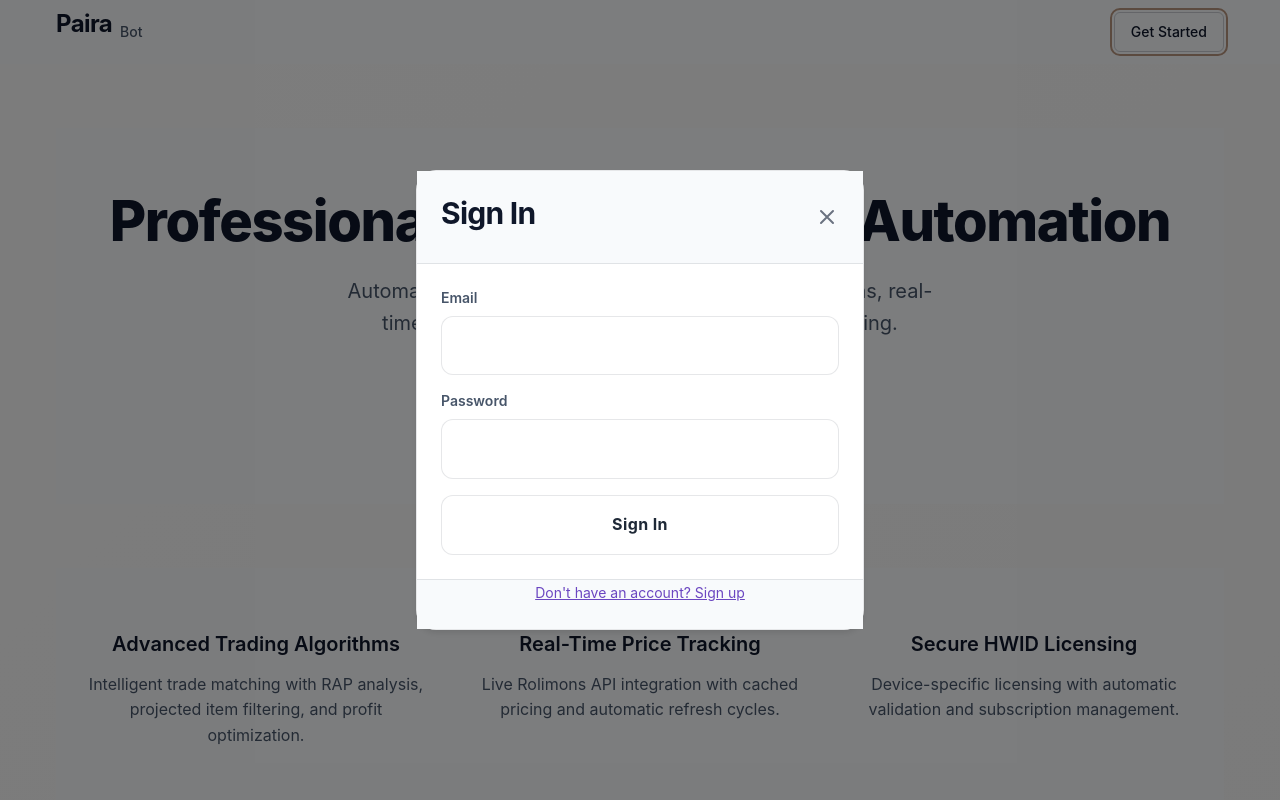
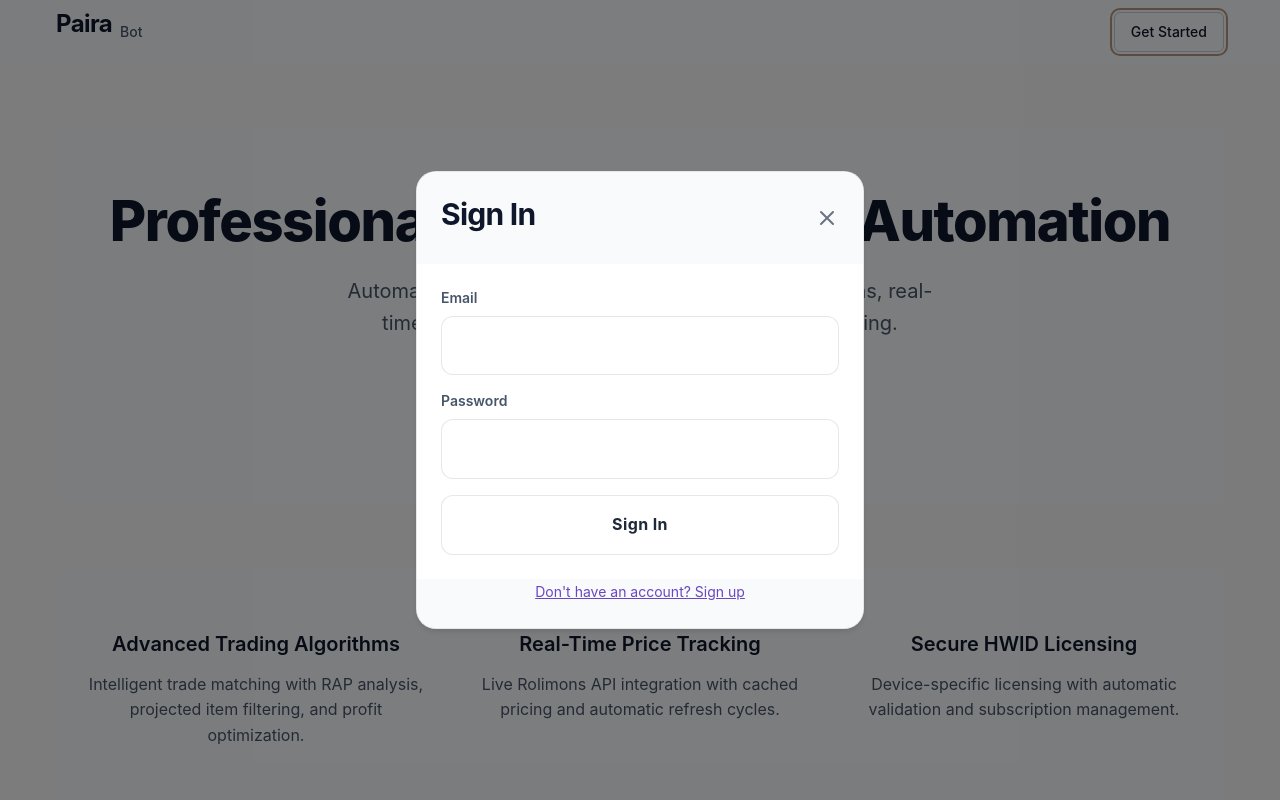
Before and after one commit to Gladamy/paira-subscription-system, a Next.js app in the folder paira-frontend/: page / in a window 1280 px wide. Both pictures are taken after a click on the button "Get Started". Shown: the top 800 px of the page. Built offline with nearby package versions, Linux system fonts and the light colour scheme; no server answers.

Commit message:
Fix AuthModal rounded corners - remove internal borders and add proper border-radius to sections

```diff
--- a/paira-frontend/src/components/AuthModal.tsx
+++ b/paira-frontend/src/components/AuthModal.tsx
@@ -63,8 +63,9 @@ export default function AuthModal({ onClose, onAuthSuccess }: AuthModalProps) {
         position: 'relative'
       }}>
         <div className="p-6" style={{
-          borderBottom: '1px solid rgba(15, 23, 42, 0.1)',
-          backgroundColor: '#F8FAFC'
+          backgroundColor: '#F8FAFC',
+          borderTopLeftRadius: '20px',
+          borderTopRightRadius: '20px'
         }}>
           <div className="flex justify-between items-center">
             <h2 style={{
@@ -210,7 +211,8 @@ export default function AuthModal({ onClose, onAuthSuccess }: AuthModalProps) {
 
         <div className="px-6 pb-6 text-center" style={{
           backgroundColor: '#F8FAFC',
-          borderTop: '1px solid rgba(15, 23, 42, 0.1)'
+          borderBottomLeftRadius: '20px',
+          borderBottomRightRadius: '20px'
         }}>
           <button
             onClick={() => setIsLogin(!isLogin)}
```
